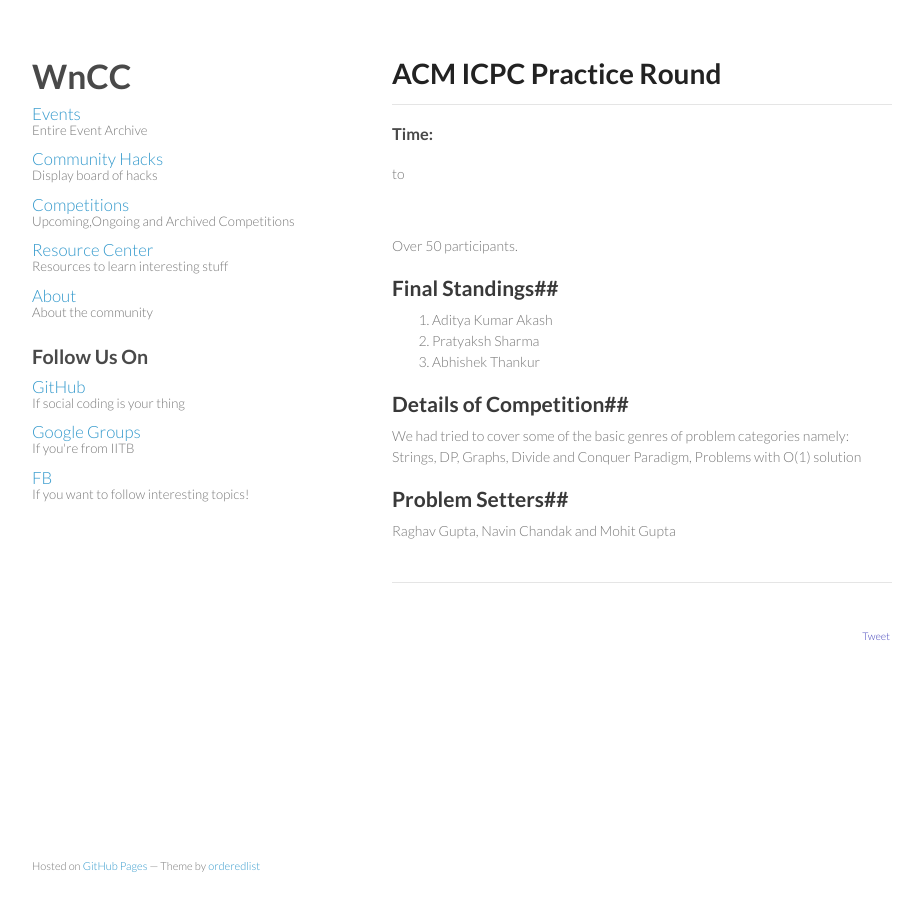
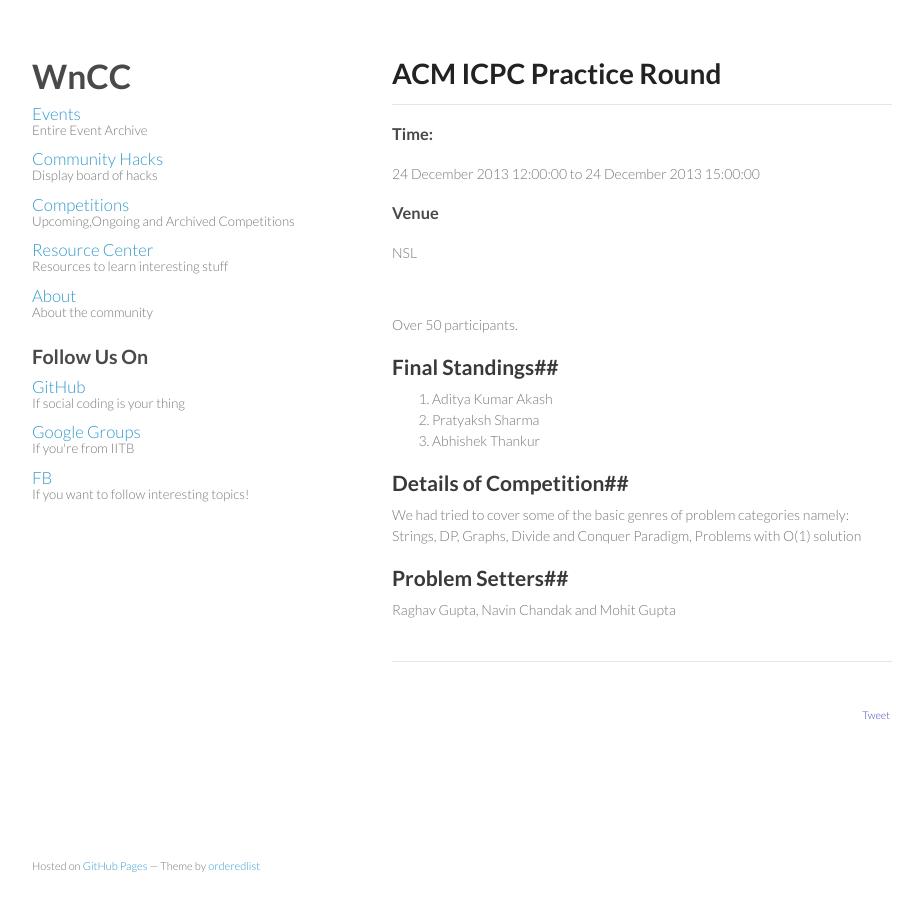
Before and after one commit to wncc/wncc.github.io, a Jekyll site: the page built from competitions/_posts/2013-10-10-acm-icpc-practice-round.markdown, in a window 1280 px wide. Shown: the whole page, without its empty margins (178-1101 px from the left). Built offline with Jekyll 4.4.1, drawn with Linux system fonts in a browser that asks for light colours; nearby versions of some CDN libraries; Markdown is read by kramdown in place of the engine named in the settings; comment, search, counter and statistics services are not loaded.

Commit message:
Added all the options

```diff
--- a/competitions/_posts/2013-10-10-acm-icpc-practice-round.markdown
+++ b/competitions/_posts/2013-10-10-acm-icpc-practice-round.markdown
@@ -2,7 +2,9 @@
 layout: event
 title: ACM ICPC Practice Round
 category: competitions
-date: 2013-09-26
+starttime: 2013-12-24 12:00:00
+endtime: 2013-12-24 15:00:00
+venue: NSL
 ---
 
 Over 50 participants.
```
